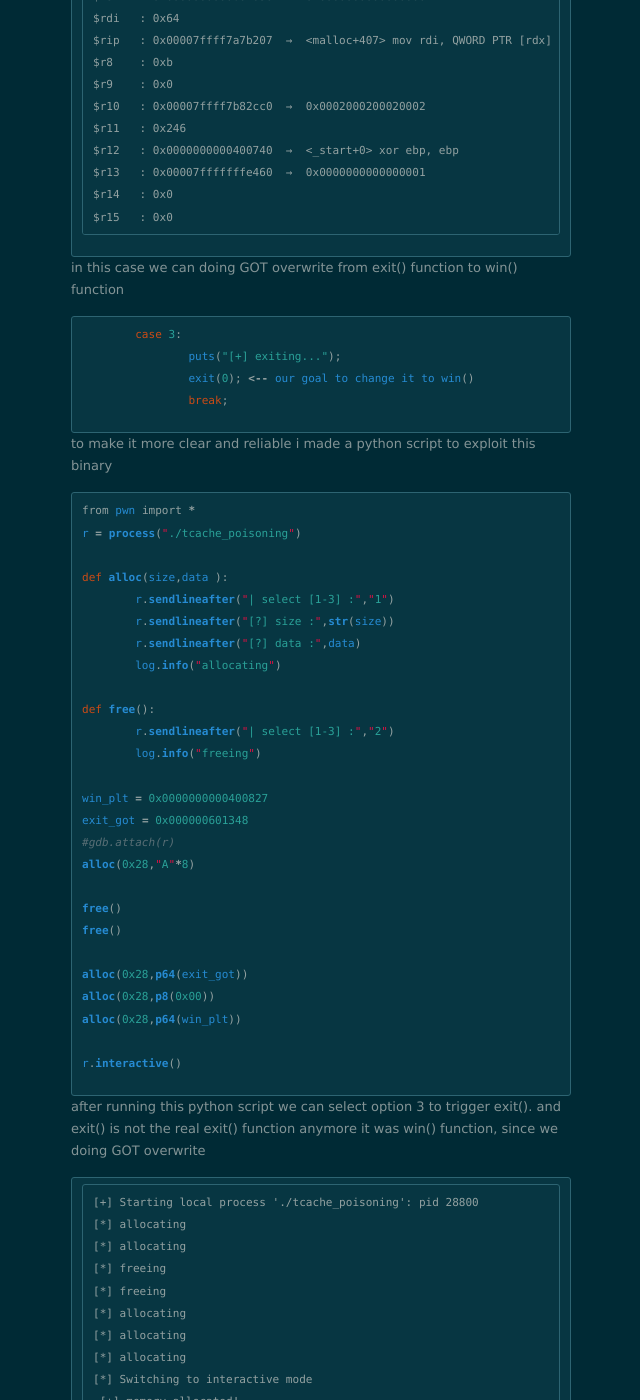
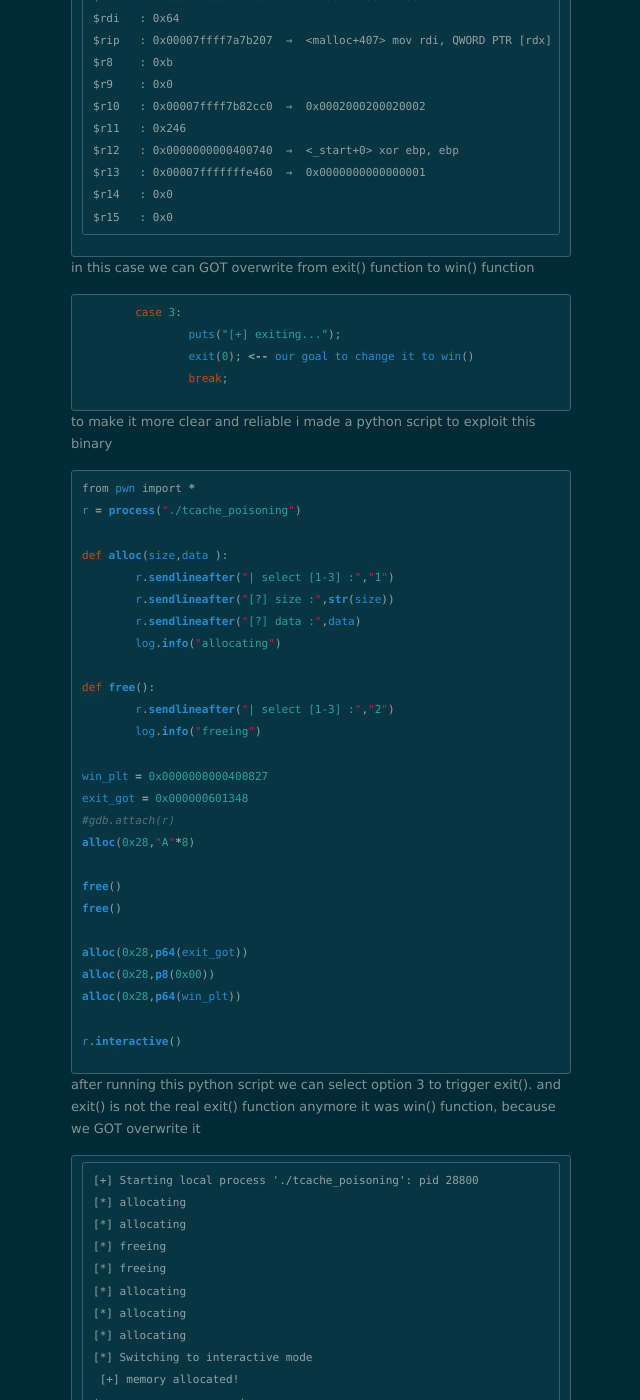
Before and after one commit to tripoloski1337/tripoloski1337.github.io, a Jekyll site: the page built from _posts/2019-09-09-tcache_poisoning.markdown, in a window 1280 px wide and 1400 px high, scrolled down 3505 px. Shown: the whole window, without its empty margins (319-959 px from the left). Built offline with Jekyll 4.4.1, drawn with Linux system fonts in a browser that asks for light colours; nearby versions of some CDN libraries.

Commit message:
fix words

```diff
--- a/_posts/2019-09-09-tcache_poisoning.markdown
+++ b/_posts/2019-09-09-tcache_poisoning.markdown
@@ -155,7 +155,7 @@ this instruction will mov rdx value to rdi. it's mean it will move whatever valu
     $r14   : 0x0
     $r15   : 0x0
 
-in this case we can doing GOT overwrite from exit() function to win() function
+in this case we can GOT overwrite from exit() function to win() function
 
 {% highlight c %}
 	case 3:
@@ -197,7 +197,7 @@ r.interactive()
 
 {% endhighlight %}
 
-after running this python script we can select option 3 to trigger exit(). and exit() is not the real exit() function anymore it was win() function, since we doing GOT overwrite
+after running this python script we can select option 3 to trigger exit(). and exit() is not the real exit() function anymore it was win() function, because we GOT overwrite it
 
 	[+] Starting local process './tcache_poisoning': pid 28800
 	[*] allocating
```
Also changed, not shown: 2 other files.
